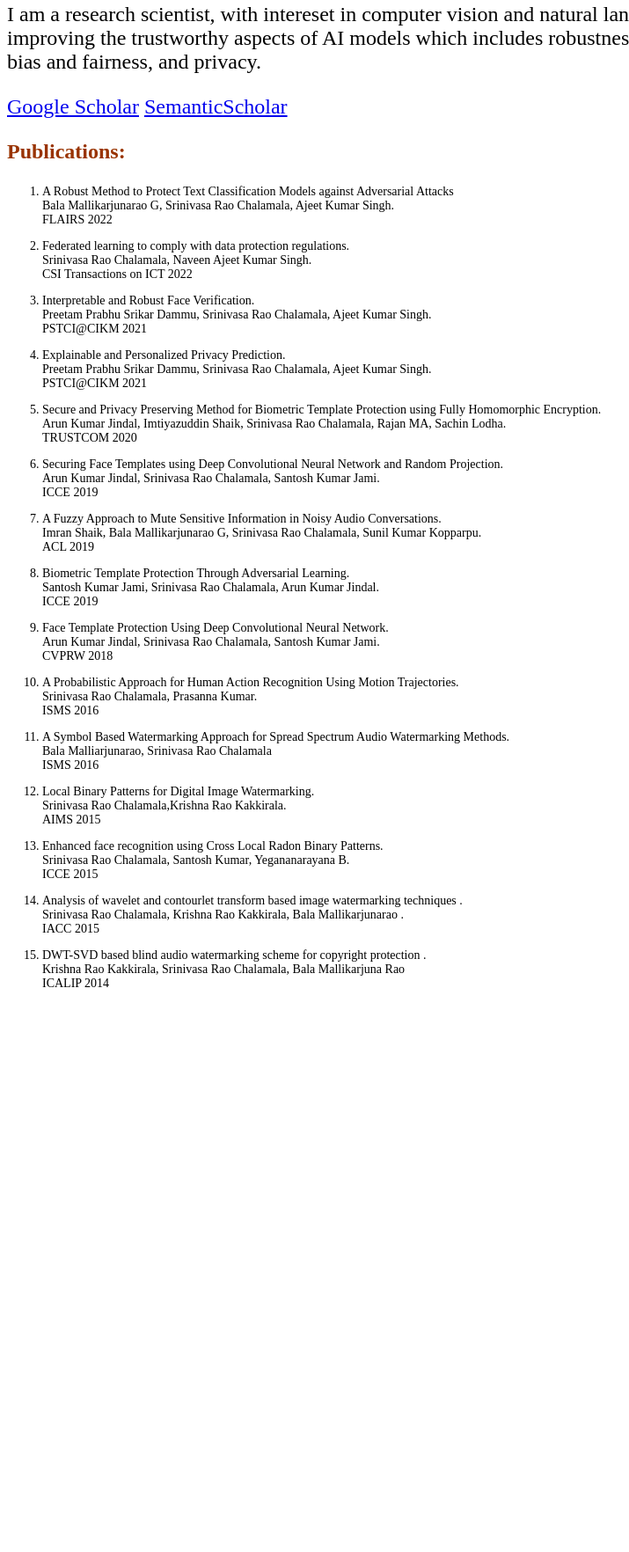
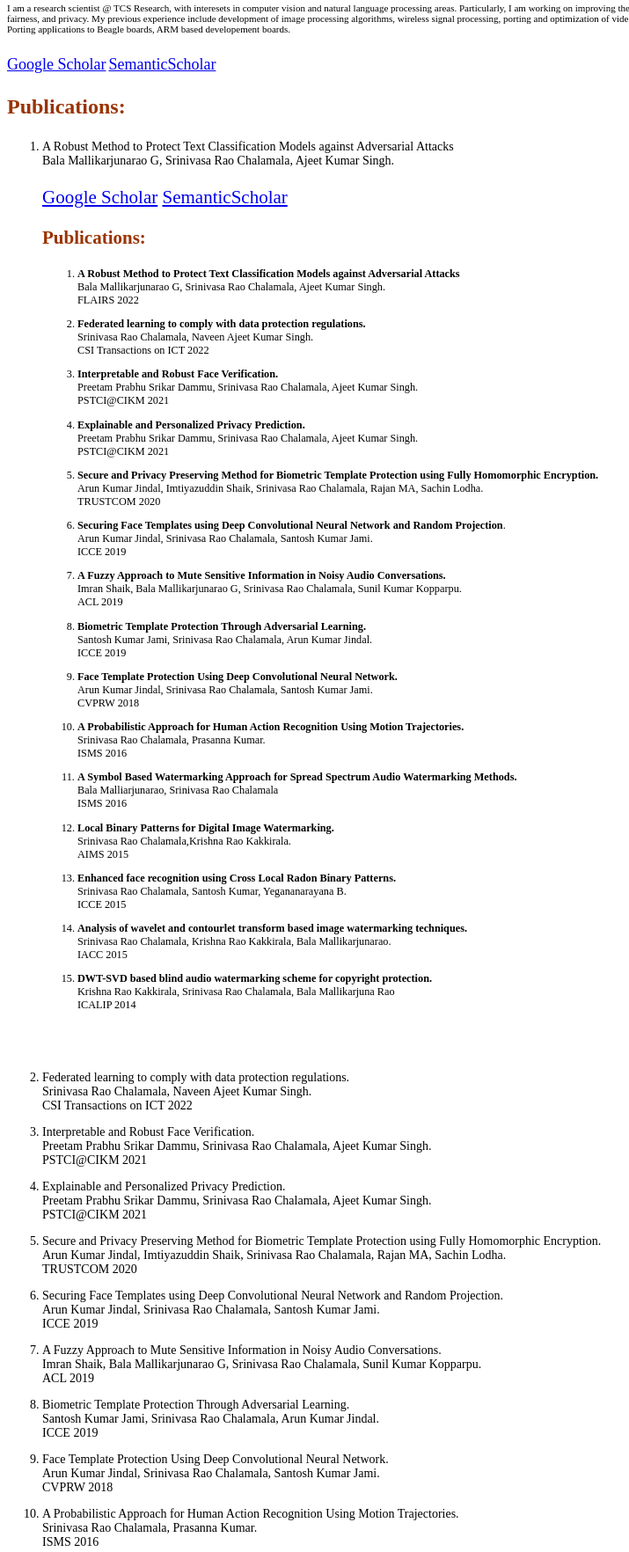
Before and after one commit to srinivaschalamala/SrinivasChalamala.github.io, a plain HTML site: page index.html in a window 1280 px wide. Shown: the part 128-1892 px from the top of the page at 88% size, without its empty margins (0-715 px from the left). Before the commit the page ends 1431 px from the top, so only its background shows below. Drawn offline with Linux system fonts and the light colour scheme.

Commit message:
Update index.html

```diff
--- a/index.html
+++ b/index.html
@@ -1,57 +1,212 @@
-<!-- #######  THIS IS A COMMENT - Visible only in the source editor #########-->
-<h2 style="text-align: center;"><span style="color: #993300;">Srinivasa Rao Chalamala</span></h2>
-<p style="text-align: center;"><span style="color: #993300;">Senior Scientist, TCS Research</span></p>
-<p style="text-align: center;"><span style="color: #993300;">Hyderabad</span></p>
-<p style="font-size: 1.5em;">I am a research scientist, with intereset in computer vision and natural language processing areas. Particularly, I am working on improving the trustworthy aspects of AI models which includes robustness of the models against adversarial attacks, explainability, bias and fairness, and privacy.</p>
-<p style="font-size: 1.5em;"><a title="Google Scholar: Srinivasa Rao Chalamala" href="https://scholar.google.co.in/citations?user=UZ-2WMgAAAAJ&amp;hl=en" target="_blank" rel="noopener">Google Scholar</a>&nbsp;<a title="SemanticScholar Srinivasa Rao Chalamala" href="https://www.semanticscholar.org/author/S.-Chalamala/9179076" target="_blank" rel="noopener">SemanticScholar</a></p>
-<p style="font-size: 1.5em;"><span style="color: #993300;"><strong>Publications:</strong></span></p>
+<html>
+	<head>
+		<title></title>
+	</head>
+	<body data-gr-ext-installed="" data-new-gr-c-s-check-loaded="14.1062.0">
+		<h2 style="text-align: center;">
+			<span style="color: rgb(153, 51, 0);">Srinivasa Rao Chalamala</span></h2>
+		<p style="text-align: center;">
+			<span style="color: rgb(153, 51, 0);">Senior Scientist, TCS Research</span></p>
+		<p style="text-align: center;">
+			<span style="color: rgb(153, 51, 0);">Hyderabad</span></p>
+		<p style="font-size: 1.5em;">
+			<span style="font-size:11px;">I am a research scientist @ TCS Research, with interesets in computer vision and natural language processing areas. Particularly, I am working on improving the trustworthy aspects of AI models which includes robustness of the models against adversarial attacks, explainability, bias and fairness, and privacy. My previous experience include development of image processing algorithms, wireless signal processing, porting and optimization of video and audio codecs to DSP processors, Programming of Embedded microcontrollers, I2C, PWM, USART, ADC Interfaces, Porting applications to Beagle boards, ARM based developement boards.&nbsp;</span></p>
+		<p style="font-size: 1.5em;">
+			<span style="font-size:12px;"><a href="https://scholar.google.co.in/citations?user=UZ-2WMgAAAAJ&amp;hl=en" rel="noopener" style="font-size: 1.5em;" target="_blank" title="Google Scholar: Srinivasa Rao Chalamala">Google Scholar</a>&nbsp;<a href="https://www.semanticscholar.org/author/S.-Chalamala/9179076" rel="noopener" style="font-size: 1.5em;" target="_blank" title="SemanticScholar Srinivasa Rao Chalamala">SemanticScholar</a></span></p>
+		<p style="font-size: 1.5em;">
+			<span style="color: rgb(153, 51, 0);"><strong>Publications:</strong></span></p>
 		<ol>
 			<li style="font-size: 0.875em;">
-<p>A Robust Method to Protect Text Classification Models against Adversarial Attacks<br />Bala Mallikarjunarao G, Srinivasa Rao Chalamala, Ajeet Kumar Singh.<br />FLAIRS 2022</p>
+				<p>
+					A Robust Method to Protect Text Classification Models against Adversarial Attacks<br />
+					Bala Mallikarjunarao G, Srinivasa Rao Chalamala, Ajeet Kumar Singh.</p>
+				<p style="font-size: 1.5em;">
+					<a href="https://scholar.google.co.in/citations?user=UZ-2WMgAAAAJ&amp;hl=en" rel="noopener" target="_blank" title="Google Scholar: Srinivasa Rao Chalamala">Google Scholar</a>&nbsp;<a href="https://www.semanticscholar.org/author/S.-Chalamala/9179076" rel="noopener" target="_blank" title="SemanticScholar Srinivasa Rao Chalamala">SemanticScholar</a></p>
+				<p style="font-size: 1.5em;">
+					<span style="color: rgb(153, 51, 0);"><strong>Publications:</strong></span></p>
+				<ol>
+					<li style="font-size: 0.875em;">
+						<p>
+							<strong>A Robust Method to Protect Text Classification Models against Adversarial Attacks</strong><br />
+							Bala Mallikarjunarao G, Srinivasa Rao Chalamala, Ajeet Kumar Singh.<br />
+							FLAIRS 2022</p>
 					</li>
 					<li style="font-size: 0.875em;">
-<p>Federated learning to comply with data protection regulations.<br />Srinivasa Rao Chalamala, Naveen Ajeet Kumar Singh.<br />CSI Transactions on ICT 2022</p>
+						<p>
+							<strong>Federated learning to comply with data protection regulations.</strong><br />
+							Srinivasa Rao Chalamala, Naveen Ajeet Kumar Singh.<br />
+							CSI Transactions on ICT 2022</p>
 					</li>
 					<li style="font-size: 0.875em;">
-<p>Interpretable and Robust Face Verification.<br />Preetam Prabhu Srikar Dammu, Srinivasa Rao Chalamala, Ajeet Kumar Singh.<br />PSTCI@CIKM 2021</p>
+						<p>
+							<strong>Interpretable and Robust Face Verification.</strong><br />
+							Preetam Prabhu Srikar Dammu, Srinivasa Rao Chalamala, Ajeet Kumar Singh.<br />
+							PSTCI@CIKM 2021</p>
 					</li>
 					<li style="font-size: 0.875em;">
-<p>Explainable and Personalized Privacy Prediction.<br />Preetam Prabhu Srikar Dammu, Srinivasa Rao Chalamala, Ajeet Kumar Singh.<br />PSTCI@CIKM 2021</p>
+						<p>
+							<strong>Explainable and Personalized Privacy Prediction.</strong><br />
+							Preetam Prabhu Srikar Dammu, Srinivasa Rao Chalamala, Ajeet Kumar Singh.<br />
+							PSTCI@CIKM 2021</p>
 					</li>
 					<li style="font-size: 0.875em;">
-<p>Secure and Privacy Preserving Method for Biometric Template Protection using Fully Homomorphic Encryption.<br />Arun Kumar Jindal, Imtiyazuddin Shaik, Srinivasa Rao Chalamala, Rajan MA, Sachin Lodha.<br />TRUSTCOM 2020</p>
+						<p>
+							<strong>Secure and Privacy Preserving Method for Biometric Template Protection using Fully Homomorphic Encryption.</strong><br />
+							Arun Kumar Jindal, Imtiyazuddin Shaik, Srinivasa Rao Chalamala, Rajan MA, Sachin Lodha.<br />
+							TRUSTCOM 2020</p>
 					</li>
 					<li style="font-size: 0.875em;">
-<p>Securing Face Templates using Deep Convolutional Neural Network and Random Projection.<br />Arun Kumar Jindal, Srinivasa Rao Chalamala, Santosh Kumar Jami.<br />ICCE 2019</p>
+						<p>
+							<strong>Securing Face Templates using Deep Convolutional Neural Network and Random Projection</strong>.<br />
+							Arun Kumar Jindal, Srinivasa Rao Chalamala, Santosh Kumar Jami.<br />
+							ICCE 2019</p>
 					</li>
 					<li style="font-size: 0.875em;">
-<p>A Fuzzy Approach to Mute Sensitive Information in Noisy Audio Conversations.<br />Imran Shaik, Bala Mallikarjunarao G, Srinivasa Rao Chalamala, Sunil Kumar Kopparpu.<br />ACL 2019</p>
+						<p>
+							<strong>A Fuzzy Approach to Mute Sensitive Information in Noisy Audio Conversations.</strong><br />
+							Imran Shaik, Bala Mallikarjunarao G, Srinivasa Rao Chalamala, Sunil Kumar Kopparpu.<br />
+							ACL 2019</p>
 					</li>
 					<li style="font-size: 0.875em;">
-<p>Biometric Template Protection Through Adversarial Learning.<br />Santosh Kumar Jami, Srinivasa Rao Chalamala, Arun Kumar Jindal.<br />ICCE 2019</p>
+						<p>
+							<strong>Biometric Template Protection Through Adversarial Learning.</strong><br />
+							Santosh Kumar Jami, Srinivasa Rao Chalamala, Arun Kumar Jindal.<br />
+							ICCE 2019</p>
 					</li>
 					<li style="font-size: 0.875em;">
-<p>Face Template Protection Using Deep Convolutional Neural Network.<br />Arun Kumar Jindal, Srinivasa Rao Chalamala, Santosh Kumar Jami.<br />CVPRW 2018</p>
+						<p>
+							<strong>Face Template Protection Using Deep Convolutional Neural Network.</strong><br />
+							Arun Kumar Jindal, Srinivasa Rao Chalamala, Santosh Kumar Jami.<br />
+							CVPRW 2018</p>
 					</li>
 					<li style="font-size: 0.875em;">
-<p>A Probabilistic Approach for Human Action Recognition Using Motion Trajectories.<br />Srinivasa Rao Chalamala, Prasanna Kumar.<br />ISMS 2016</p>
+						<p>
+							<strong>A Probabilistic Approach for Human Action Recognition Using Motion Trajectories.</strong><br />
+							Srinivasa Rao Chalamala, Prasanna Kumar.<br />
+							ISMS 2016</p>
 					</li>
 					<li style="font-size: 0.875em;">
-<p>A Symbol Based Watermarking Approach for Spread Spectrum Audio Watermarking Methods.<br />Bala Malliarjunarao, Srinivasa Rao Chalamala<br />ISMS 2016</p>
+						<p>
+							<strong>A Symbol Based Watermarking Approach for Spread Spectrum Audio Watermarking Methods.</strong><br />
+							Bala Malliarjunarao, Srinivasa Rao Chalamala<br />
+							ISMS 2016</p>
 					</li>
 					<li style="font-size: 0.875em;">
-<p>Local Binary Patterns for Digital Image Watermarking.<br />Srinivasa Rao Chalamala,Krishna Rao Kakkirala.<br />AIMS 2015</p>
+						<p>
+							<strong>Local Binary Patterns for Digital Image Watermarking.</strong><br />
+							Srinivasa Rao Chalamala,Krishna Rao Kakkirala.<br />
+							AIMS 2015</p>
 					</li>
 					<li style="font-size: 0.875em;">
-<p>Enhanced face recognition using Cross Local Radon Binary Patterns.<br />Srinivasa Rao Chalamala, Santosh Kumar, Yegananarayana B.<br />ICCE 2015</p>
+						<p>
+							<strong>Enhanced face recognition using Cross Local Radon Binary Patterns.</strong><br />
+							Srinivasa Rao Chalamala, Santosh Kumar, Yegananarayana B.<br />
+							ICCE 2015</p>
 					</li>
 					<li style="font-size: 0.875em;">
-<p>Analysis of wavelet and contourlet transform based image watermarking techniques .<br />Srinivasa Rao Chalamala, Krishna Rao Kakkirala, Bala Mallikarjunarao .<br />IACC 2015</p>
+						<p>
+							<strong>Analysis of wavelet and contourlet transform based image watermarking techniques.</strong><br />
+							Srinivasa Rao Chalamala, Krishna Rao Kakkirala, Bala Mallikarjunarao.<br />
+							IACC 2015</p>
 					</li>
 					<li style="font-size: 0.875em;">
-<p>DWT-SVD based blind audio watermarking scheme for copyright protection .<br />Krishna Rao Kakkirala, Srinivasa Rao Chalamala, Bala Mallikarjuna Rao <br />ICALIP 2014</p>
+						<p>
+							<strong>DWT-SVD based blind audio watermarking scheme for copyright protection.</strong><br />
+							Krishna Rao Kakkirala, Srinivasa Rao Chalamala, Bala Mallikarjuna Rao<br />
+							ICALIP 2014</p>
 					</li>
 				</ol>
-<p style="font-size: 1.5em;">&nbsp;</p>
-<p style="font-size: 1.5em;">&nbsp;</p>
-<p style="font-size: 1.5em;">&nbsp;&nbsp;</p>
+				<p style="font-size: 1.5em;">
+					&nbsp;</p>
+			</li>
+			<li style="font-size: 0.875em;">
+				<p>
+					Federated learning to comply with data protection regulations.<br />
+					Srinivasa Rao Chalamala, Naveen Ajeet Kumar Singh.<br />
+					CSI Transactions on ICT 2022</p>
+			</li>
+			<li style="font-size: 0.875em;">
+				<p>
+					Interpretable and Robust Face Verification.<br />
+					Preetam Prabhu Srikar Dammu, Srinivasa Rao Chalamala, Ajeet Kumar Singh.<br />
+					PSTCI@CIKM 2021</p>
+			</li>
+			<li style="font-size: 0.875em;">
+				<p>
+					Explainable and Personalized Privacy Prediction.<br />
+					Preetam Prabhu Srikar Dammu, Srinivasa Rao Chalamala, Ajeet Kumar Singh.<br />
+					PSTCI@CIKM 2021</p>
+			</li>
+			<li style="font-size: 0.875em;">
+				<p>
+					Secure and Privacy Preserving Method for Biometric Template Protection using Fully Homomorphic Encryption.<br />
+					Arun Kumar Jindal, Imtiyazuddin Shaik, Srinivasa Rao Chalamala, Rajan MA, Sachin Lodha.<br />
+					TRUSTCOM 2020</p>
+			</li>
+			<li style="font-size: 0.875em;">
+				<p>
+					Securing Face Templates using Deep Convolutional Neural Network and Random Projection.<br />
+					Arun Kumar Jindal, Srinivasa Rao Chalamala, Santosh Kumar Jami.<br />
+					ICCE 2019</p>
+			</li>
+			<li style="font-size: 0.875em;">
+				<p>
+					A Fuzzy Approach to Mute Sensitive Information in Noisy Audio Conversations.<br />
+					Imran Shaik, Bala Mallikarjunarao G, Srinivasa Rao Chalamala, Sunil Kumar Kopparpu.<br />
+					ACL 2019</p>
+			</li>
+			<li style="font-size: 0.875em;">
+				<p>
+					Biometric Template Protection Through Adversarial Learning.<br />
+					Santosh Kumar Jami, Srinivasa Rao Chalamala, Arun Kumar Jindal.<br />
+					ICCE 2019</p>
+			</li>
+			<li style="font-size: 0.875em;">
+				<p>
+					Face Template Protection Using Deep Convolutional Neural Network.<br />
+					Arun Kumar Jindal, Srinivasa Rao Chalamala, Santosh Kumar Jami.<br />
+					CVPRW 2018</p>
+			</li>
+			<li style="font-size: 0.875em;">
+				<p>
+					A Probabilistic Approach for Human Action Recognition Using Motion Trajectories.<br />
+					Srinivasa Rao Chalamala, Prasanna Kumar.<br />
+					ISMS 2016</p>
+			</li>
+			<li style="font-size: 0.875em;">
+				<p>
+					A Symbol Based Watermarking Approach for Spread Spectrum Audio Watermarking Methods.<br />
+					Bala Malliarjunarao, Srinivasa Rao Chalamala<br />
+					ISMS 2016</p>
+			</li>
+			<li style="font-size: 0.875em;">
+				<p>
+					Local Binary Patterns for Digital Image Watermarking.<br />
+					Srinivasa Rao Chalamala,Krishna Rao Kakkirala.<br />
+					AIMS 2015</p>
+			</li>
+			<li style="font-size: 0.875em;">
+				<p>
+					Enhanced face recognition using Cross Local Radon Binary Patterns.<br />
+					Srinivasa Rao Chalamala, Santosh Kumar, Yegananarayana B.<br />
+					ICCE 2015</p>
+			</li>
+			<li style="font-size: 0.875em;">
+				<p>
+					Analysis of wavelet and contourlet transform based image watermarking techniques .<br />
+					Srinivasa Rao Chalamala, Krishna Rao Kakkirala, Bala Mallikarjunarao .<br />
+					IACC 2015</p>
+			</li>
+			<li style="font-size: 0.875em;">
+				<p>
+					DWT-SVD based blind audio watermarking scheme for copyright protection .<br />
+					Krishna Rao Kakkirala, Srinivasa Rao Chalamala, Bala Mallikarjuna Rao<br />
+					ICALIP 2014</p>
+			</li>
+		</ol>
+		<p style="font-size: 1.5em;">
+			&nbsp;</p>
+		<p>
+			<grammarly-desktop-integration data-grammarly-shadow-root="true"></grammarly-desktop-integration></p>
+	</body>
+</html>
```
Lines whose indentation alone changed are shown as unchanged.
